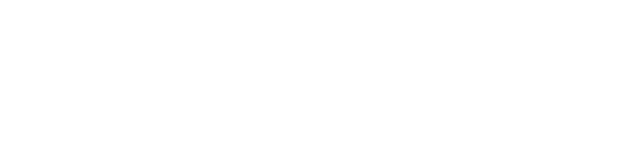
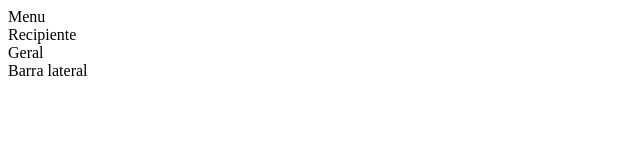
Before and after one commit to daviemanuels/projetoTecBlog, a plain HTML site: page index.html in a window 1280 px wide. Shown: the whole page, without its empty margins (0-640 px from the left). Drawn offline with Linux system fonts and the light colour scheme.

Commit message:
Estrutura geral do site e criação do style.css

```diff
--- a/index.html
+++ b/index.html
@@ -7,6 +7,11 @@
         <title>Document</title>
     </head>
     <body>
-
+        <div class="principal">
+            <div class="menu">Menu</div>
+            <div class="recipiente">Recipiente</div>
+            <div class="geral">Geral</div>
+            <div class="barralateral">Barra lateral</div>
+        </div>
     </body>
 </html>
```
Also changed, not shown: style.css (added).
